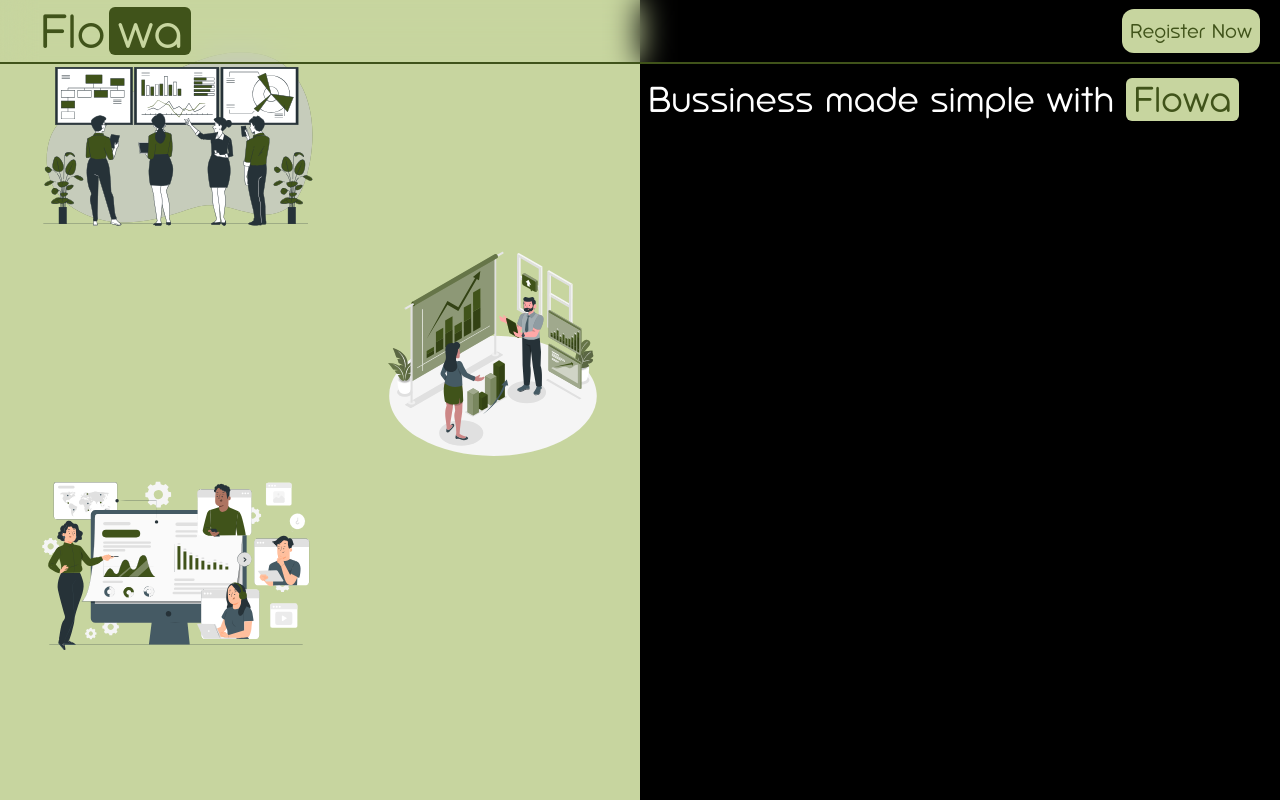
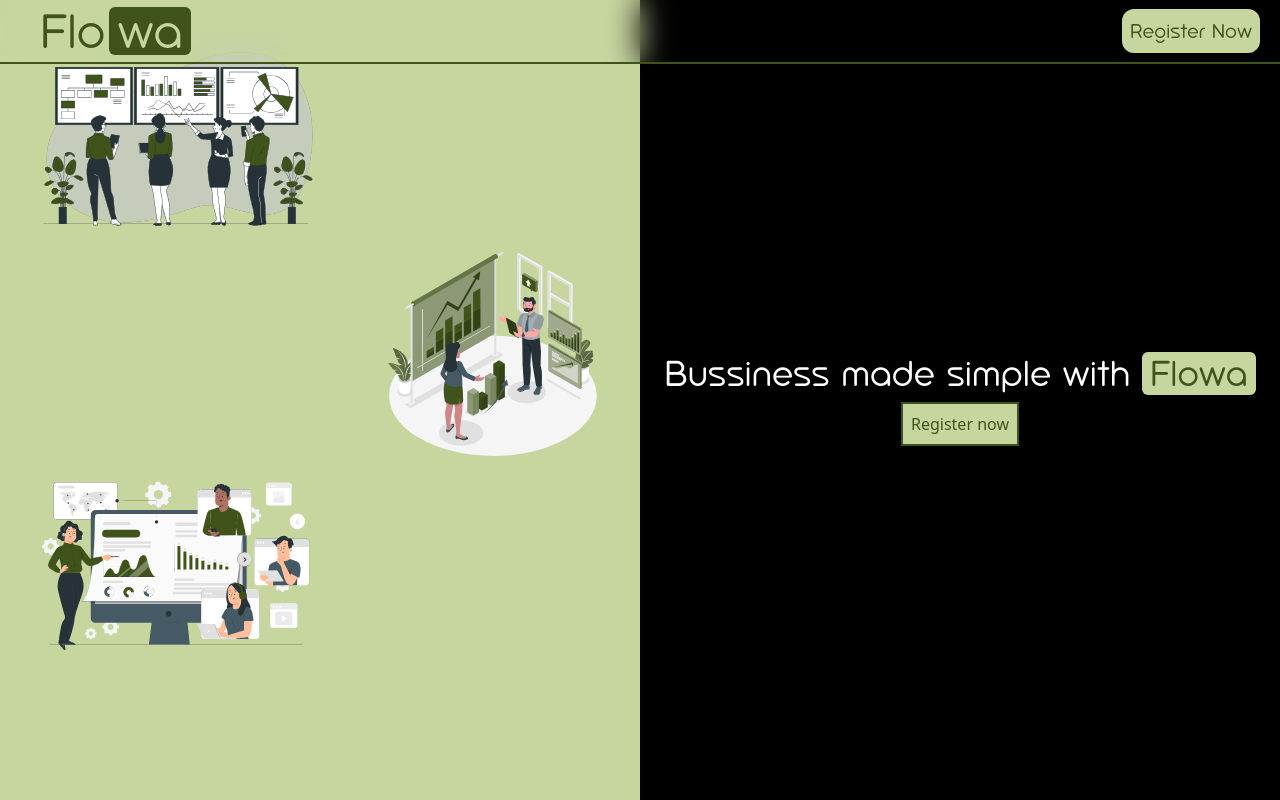
Before and after one commit to Devgam14/Flowa, a React (Vite) app: page / in a window 1280 px wide. Built offline with nearby package versions, Linux system fonts and the light colour scheme.

Commit message:
last commit adjusting right side of the header

```diff
--- a/src/components/Header.jsx
+++ b/src/components/Header.jsx
@@ -37,14 +37,17 @@
             />
           </div>
         </div>
-        <div className="w-1/2 flex flex-col ">
-          <header className="py-20 px-2 ">
+        <div className="w-1/2 flex flex-col items-center justify-center h-screen ">
+          <header className="py-20 px-2 flex flex-col items-center ">
             <h1 className="text-4xl font-goodly text-white">
               Bussiness made simple with{" "}
               <span className="bg-[#C7D59F] px-2 rounded-md text-[#40531A]">
                 Flowa
               </span>
             </h1>
+            <button className="w-fit p-2 mt-2 bg-secondary border-primary text-primary border-2 ">
+              Register now
+            </button>
           </header>
         </div>
       </div>
```
